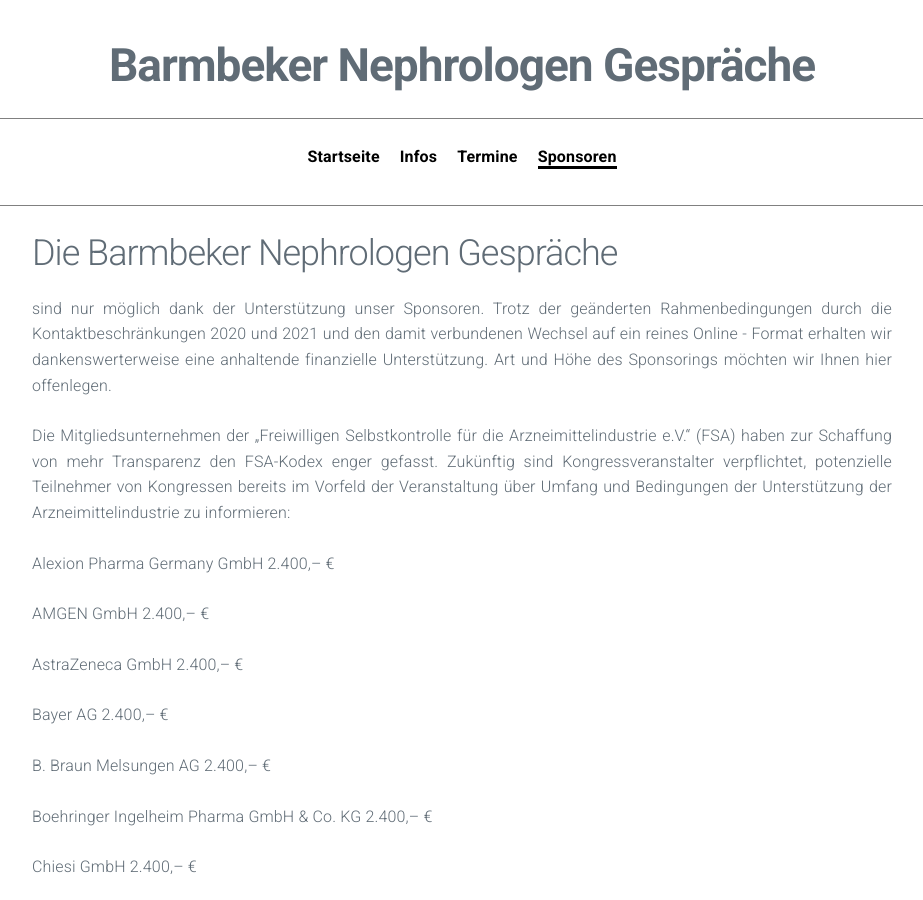
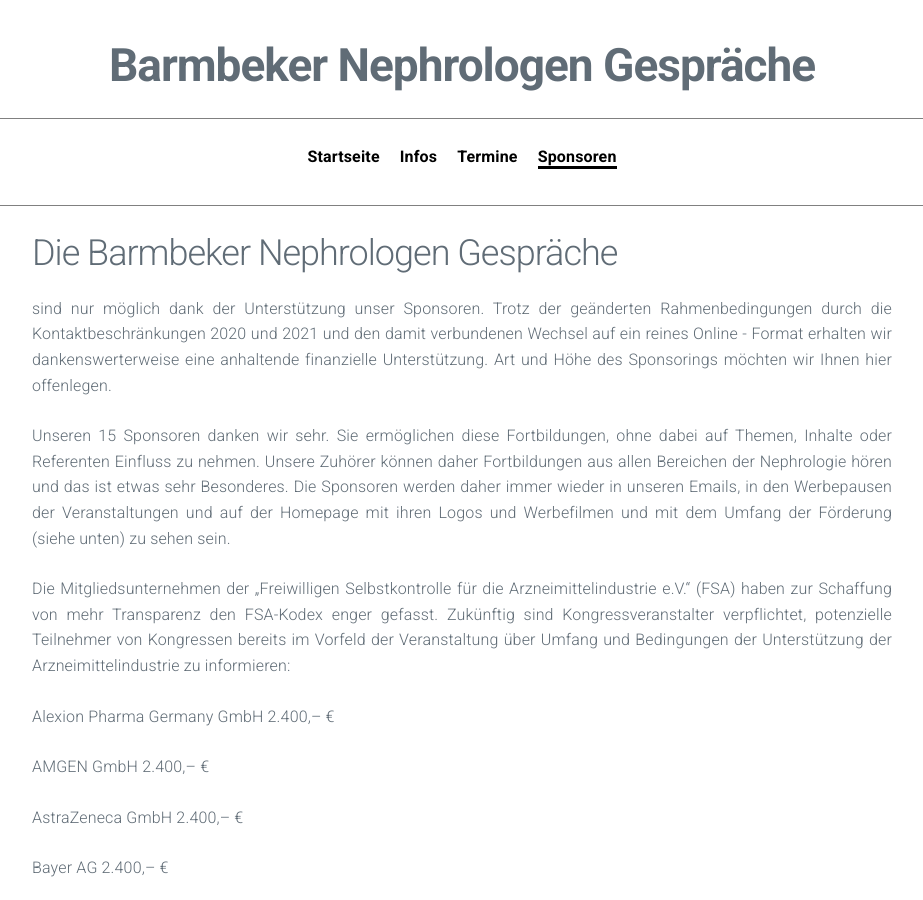
Before and after one commit to manuelpaul86/manuelpaul86.github.io, a Jekyll site: the page built from sponsoren.md, in a window 1280 px wide and 900 px high. Shown: the whole window, without its empty margins (178-1101 px from the left). Built offline with Jekyll 4.4.1, drawn with Linux system fonts in a browser that asks for light colours.

Commit message:
Update sponsoren.md

```diff
--- a/sponsoren.md
+++ b/sponsoren.md
@@ -5,6 +5,8 @@
 ## Die Barmbeker Nephrologen Gespräche
 
 sind nur möglich dank der Unterstützung unser Sponsoren. Trotz der geänderten Rahmenbedingungen durch die Kontaktbeschränkungen 2020 und 2021 und den damit verbundenen Wechsel auf ein reines Online - Format erhalten wir dankenswerterweise eine anhaltende finanzielle Unterstützung. Art und Höhe des Sponsorings möchten wir Ihnen hier offenlegen.
+
+Unseren 15 Sponsoren danken wir sehr. Sie ermöglichen diese Fortbildungen, ohne dabei auf Themen, Inhalte oder Referenten Einfluss zu nehmen. Unsere Zuhörer können daher Fortbildungen aus allen Bereichen der Nephrologie hören und das ist etwas sehr Besonderes. Die Sponsoren werden daher immer wieder in unseren Emails, in den Werbepausen der Veranstaltungen und auf der Homepage mit ihren Logos und Werbefilmen und mit dem Umfang der Förderung (siehe unten) zu sehen sein.
 
 Die Mitgliedsunternehmen der „Freiwilligen Selbstkontrolle für die Arzneimittelindustrie e.V.“ (FSA) haben zur Schaffung von mehr Transparenz den FSA-Kodex enger gefasst. Zukünftig sind Kongressveranstalter verpflichtet, potenzielle Teilnehmer von Kongressen bereits im Vorfeld der Veranstaltung über Umfang und Bedingungen der Unterstützung der Arzneimittelindustrie zu informieren:
 
```
